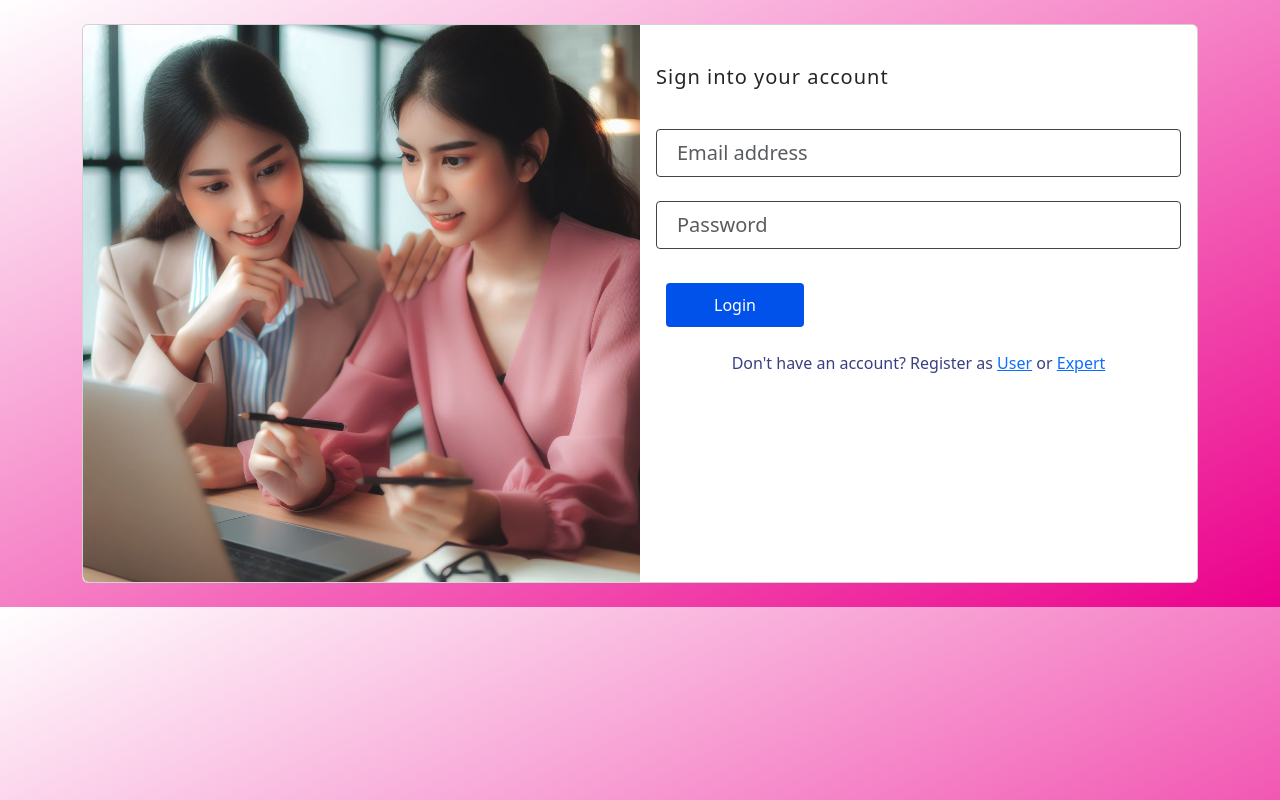
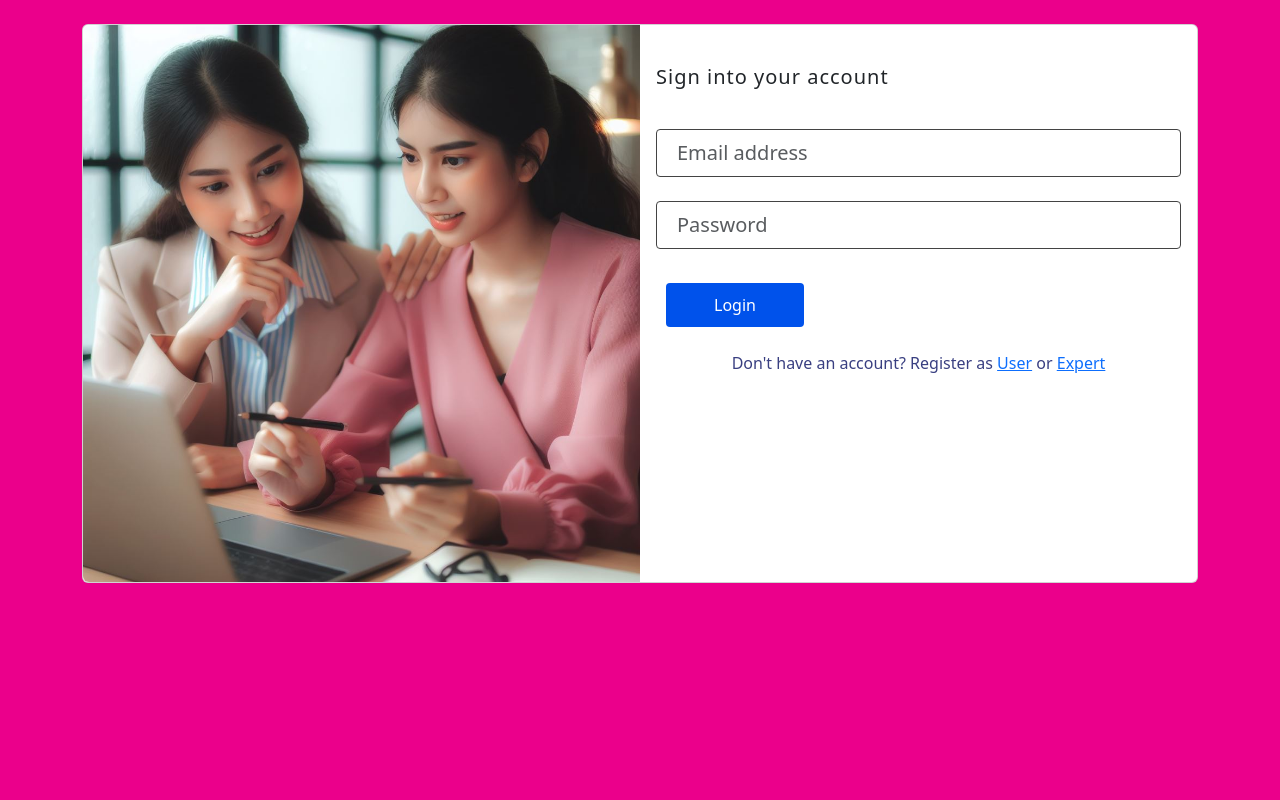
Before and after one commit to pratik860s/Degpeg-starter, a React (Create React App) app: page / in a window 1280 px wide. Built offline with nearby package versions, Linux system fonts and the light colour scheme.

Commit message:
first commit

```diff
--- a/src/App.css
+++ b/src/App.css
@@ -4,7 +4,7 @@
 }
 
 body {
-  background: linear-gradient(to top left, #eb008b, #ffffff);
+  background:#eb008b;
   margin: 0;
   padding: 0;
   box-sizing: border-box;
```
Also changed, not shown: src/Api/ApiConfig.js (added, +7 -0 lines), src/Pages/ExpertSignup/ExpertSignup.js (line endings or trailing spaces), 1 other file (tests, documents, lock files or other folders).
